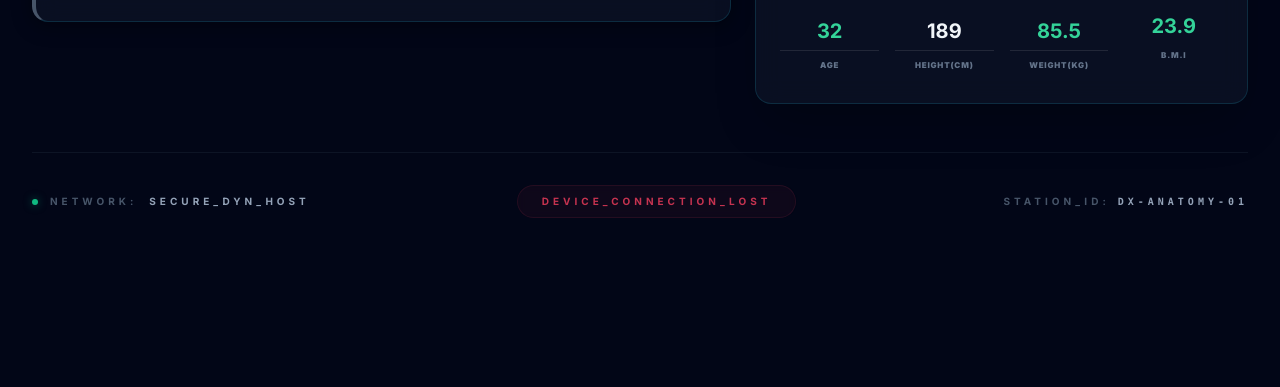
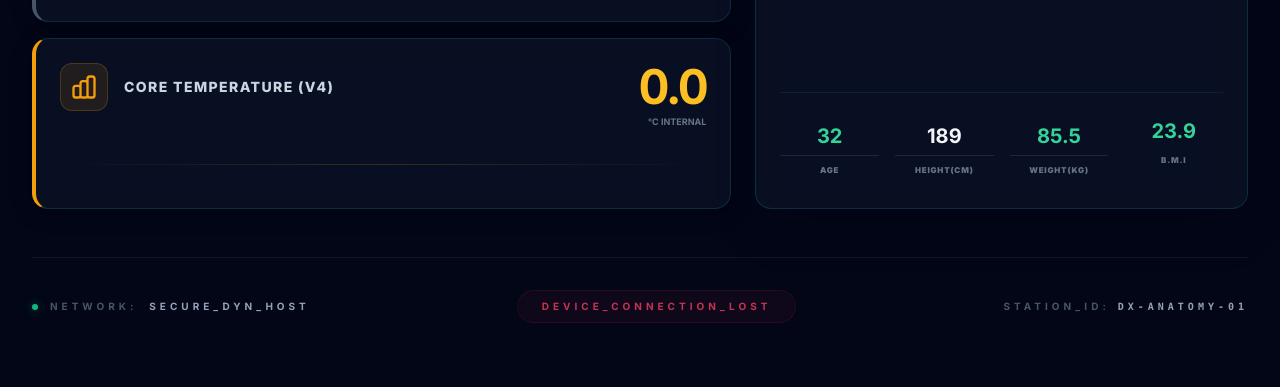
Before and after one commit to AnonymousCoderG/WearableWatch, a plain HTML site: page index.html in a window 1280 px wide. Shown: the part 729-1116 px from the top of the page. Before the commit the page ends 1011 px from the top, so only its background shows below. Drawn offline with nearby package versions, Linux system fonts and the light colour scheme; no server answers.

Commit message:
updated both files to add temp section

```diff
--- a/index.html
+++ b/index.html
@@ -206,6 +206,25 @@
                 </div>
                 <div id="hr-graph" class="h-[60px] flex items-end gap-1 px-1"></div>
             </div>
+
+            <!-- Temperature Card -->
+            <div class="medical-panel p-6 rounded-2xl relative overflow-hidden group border-l-4 border-l-amber-500">
+                <div class="flex justify-between items-start mb-4">
+                    <div class="flex items-center gap-4">
+                        <div class="w-12 h-12 rounded-xl bg-amber-500/10 border border-amber-500/20 flex items-center justify-center text-amber-500">
+                             <svg xmlns="http://www.w3.org/2000/svg" class="w-7 h-7" fill="none" viewBox="0 0 24 24" stroke="currentColor"><path stroke-linecap="round" stroke-linejoin="round" stroke-width="2" d="M9 19v-6a2 2 0 00-2-2H5a2 2 0 00-2 2v6a2 2 0 002 2h2a2 2 0 002-2zm0 0V9a2 2 0 012-2h2a2 2 0 012 2v10m-6 0a2 2 0 002 2h2a2 2 0 002-2m0 0V5a2 2 0 012-2h2a2 2 0 012 2v14a2 2 0 01-2 2h-2a2 2 0 01-2-2z" /></svg>
+                        </div>
+                        <span class="text-sm font-extrabold tracking-[0.1em] text-slate-300 uppercase">Core Temperature (V4)</span>
+                    </div>
+                    <div class="text-right">
+                        <div id="v4-value" class="text-5xl font-bold text-amber-400 leading-none tabular-nums tracking-tighter">0.0</div>
+                        <div class="text-[9px] text-slate-500 font-bold uppercase mt-1">°C Internal</div>
+                    </div>
+                </div>
+                <div class="h-[40px] flex items-center justify-center opacity-20 pointer-events-none">
+                    <div class="w-full h-px bg-gradient-to-r from-transparent via-amber-500 to-transparent"></div>
+                </div>
+            </div>
         </div>
 
         <!-- Right Side: Biometric Viewport -->
@@ -240,7 +259,7 @@
                 </svg>
             </div>
 
-            <!-- Precision Stats Footer - ALWAYS VISIBLE -->
+            <!-- Precision Stats Footer -->
             <div class="flex-none grid grid-cols-4 gap-4 border-t border-slate-800/60 mt-4 pt-6 pb-2 z-50">
                 <div class="text-center group">
                     <input type="number" id="local-age" class="footer-input text-emerald-400" value="32" placeholder="--">
--- a/index.js
+++ b/index.js
@@ -239,7 +239,8 @@
 
 
 
-//updated with connectivity  and vitals
+//updated with connectivity  and vitals & temp
+
 
 const BLYNK_AUTH_TOKEN = 'uXKhBrB_1_wQO6s-w0QD5F-fgN1qM8TX';
 const BLYNK_BASE_URL = 'https://blynk.cloud/external/api';
@@ -248,7 +249,7 @@ const V_PINS = {
     steps: 'V1',
     heartRate: 'V2',
     spo2: 'V3',
-    temp: 'V4', // Thermal still exists in Blynk but we're prioritizing Weight local-only per request
+    temp: 'V4',
     scanStatus: 'V5'
 };
 
@@ -267,6 +268,7 @@ let appState = {
 const v1El = document.getElementById('v1-value');
 const v2El = document.getElementById('v2-value');
 const v3El = document.getElementById('v3-value');
+const v4El = document.getElementById('v4-value');
 const v5Text = document.getElementById('v5-text');
 const v5Dot = document.getElementById('v5-dot');
 const lastUpdatedEl = document.getElementById('last-updated');
@@ -462,6 +464,7 @@ function updateUI() {
     if(v1El) v1El.textContent = isConnected ? appState.metrics.steps.toLocaleString() : "---";
     if(v2El) v2El.textContent = isConnected ? appState.metrics.heartRate : "--";
     if(v3El) v3El.textContent = isConnected ? appState.metrics.spo2 : "--";
+    if(v4El) v4El.textContent = isConnected ? Number(appState.metrics.temp).toFixed(1) : "0.0";
 
     if(v5Text) {
         v5Text.textContent = isConnected ? "DEVICE_CONNECTED" : "DEVICE_OFFLINE";
```
